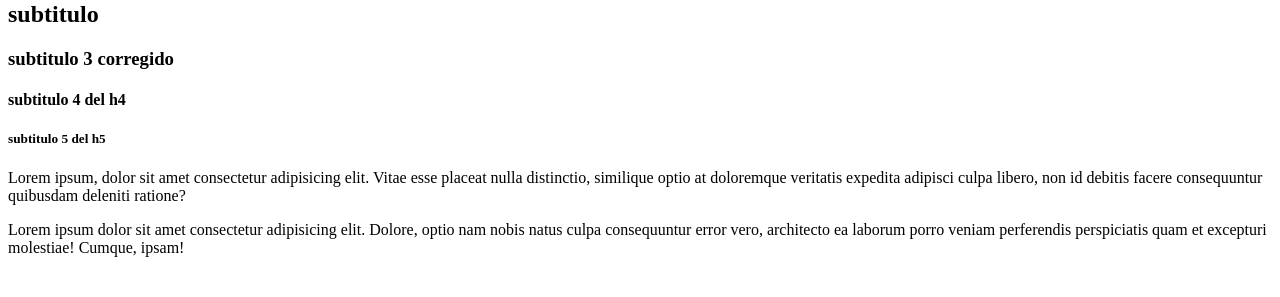
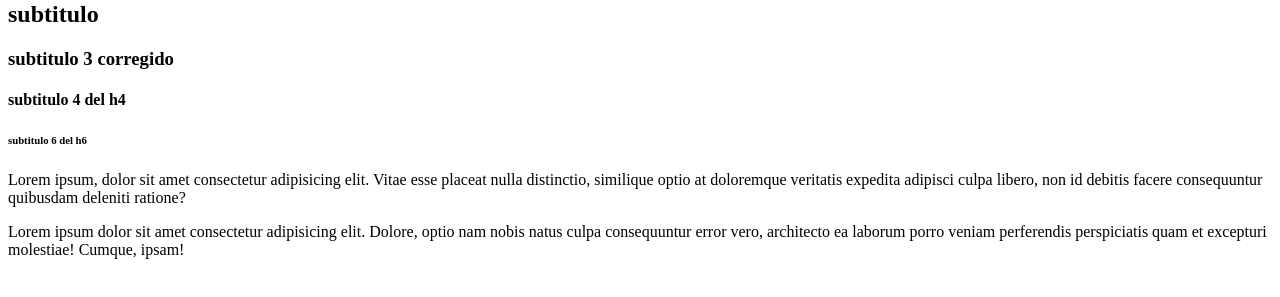
Before and after one commit to Emilio592/bases-git, a website: page index.html in a window 1280 px wide. Shown: the part 79-376 px from the top of the page. Drawn offline with Linux system fonts and the light colour scheme.

Commit message:
se cambió a html 6

```diff
--- a/index.html
+++ b/index.html
@@ -11,7 +11,7 @@
     <h2>subtitulo</h2>
     <h3>subtitulo 3 corregido</h3>
     <h4>subtitulo 4 del h4</h4>
-    <h5>subtitulo 5 del h5</h5>
+    <h6>subtitulo 6 del h6</h6>
     <p>Lorem ipsum, dolor sit amet consectetur adipisicing elit. Vitae esse placeat nulla distinctio, similique optio at doloremque veritatis expedita adipisci culpa libero, non id debitis facere consequuntur quibusdam deleniti ratione?</p>
     <p>Lorem ipsum dolor sit amet consectetur adipisicing elit. Dolore, optio nam nobis natus culpa consequuntur error vero, architecto ea laborum porro veniam perferendis perspiciatis quam et excepturi molestiae! Cumque, ipsam!</p>
 
```
